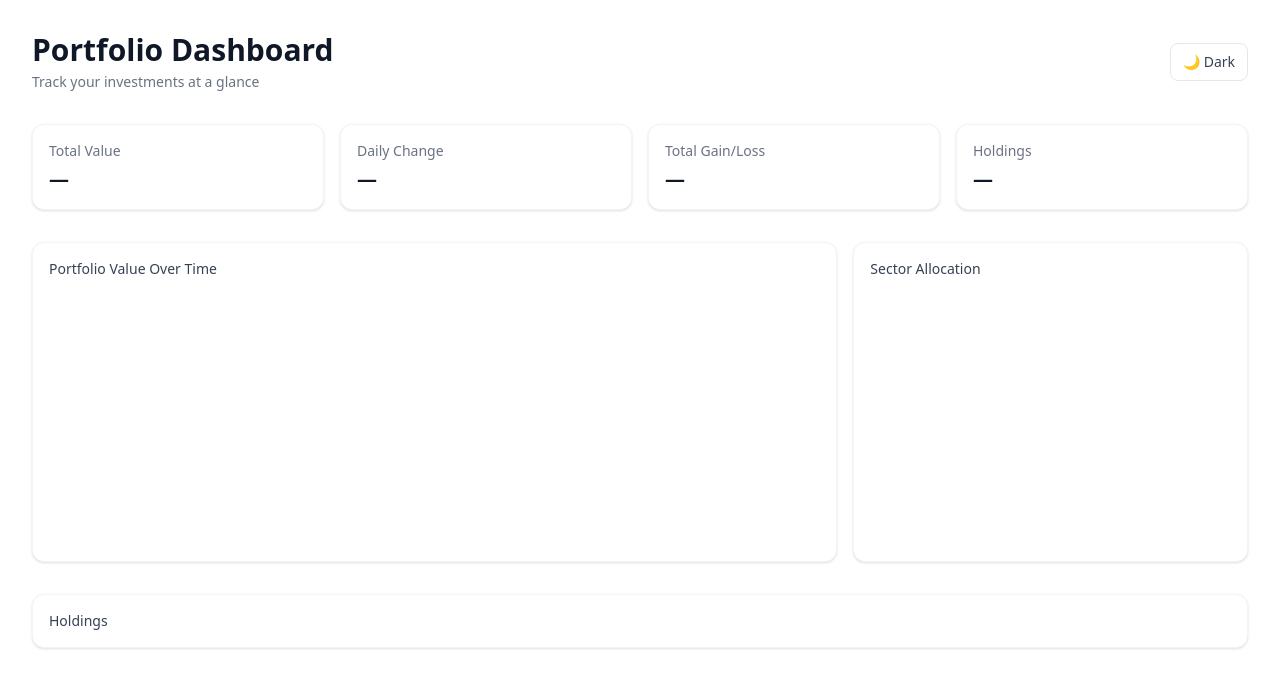
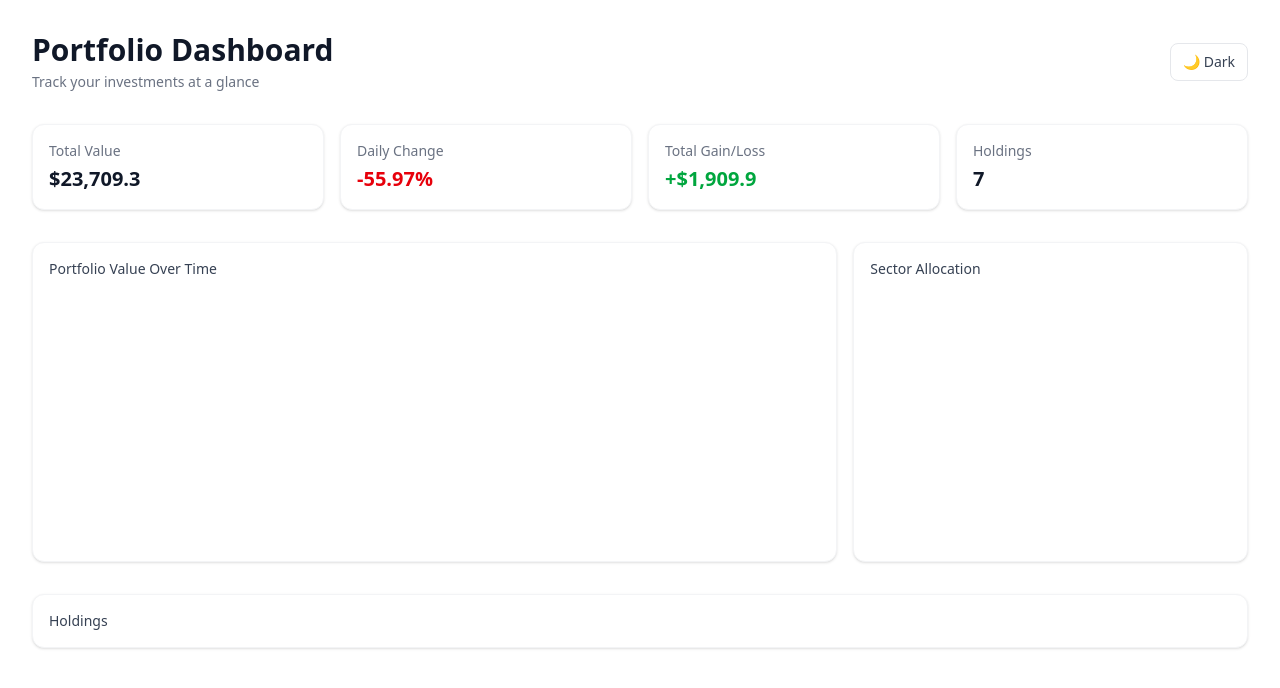
Before and after one commit to afraalmaci/finance-dashboard, a Next.js app: page / in a window 1280 px wide. Shown: the top 688 px of the page. Built offline with nearby package versions, Linux system fonts and the light colour scheme.

Commit message:
feat: fetch dashboard data with custom hook and wire up KPI cards

```diff
--- a/src/app/page.tsx
+++ b/src/app/page.tsx
@@ -1,11 +1,13 @@
 "use client";
 
-import { useDashboardStore } from "@/src/store/dashboard-store";
+import { useDashboardStore } from "../store/dashboard-store";
+import { useDashboardData } from "../lib/use-dashboard-data";
 
 // Main dashboard page - orchestrates layout and data fetching
 export default function DashboardPage() {
   const isDarkMode = useDashboardStore((state) => state.isDarkMode);
   const toggleDarkMode = useDashboardStore((state) => state.toggleDarkMode);
+  const { data, isLoading, error } = useDashboardData();
 
   return (
     <div className="min-h-screen p-4 md:p-8">
@@ -27,27 +29,50 @@ export default function DashboardPage() {
         </button>
       </header>
 
+      {/* Loading state */}
+      {isLoading && (
+        <p className="text-gray-500 dark:text-gray-400">Loading dashboard data...</p>
+      )}
+
+      {/* Error state */}
+      {error && (
+        <p className="text-red-500 dark:text-red-400">Error: {error}</p>
+      )}
+
+      {/* Data loaded */}
+      {data && !isLoading && (
+        <>
           {/* KPI summary cards */}
           <section className="grid grid-cols-1 sm:grid-cols-2 lg:grid-cols-4 gap-4 mb-8">
             <div className="bg-white dark:bg-gray-900 rounded-xl p-4 shadow-sm border border-gray-100 dark:border-gray-800">
               <p className="text-sm text-gray-500 dark:text-gray-400">Total Value</p>
-                <p className="text-xl font-semibold mt-1 text-gray-900 dark:text-gray-100">—</p>
+              <p className="text-xl font-semibold mt-1 text-gray-900 dark:text-gray-100">
+                ${data.summary.totalValue.toLocaleString()}
+              </p>
             </div>
             <div className="bg-white dark:bg-gray-900 rounded-xl p-4 shadow-sm border border-gray-100 dark:border-gray-800">
               <p className="text-sm text-gray-500 dark:text-gray-400">Daily Change</p>
-                <p className="text-xl font-semibold mt-1 text-gray-900 dark:text-gray-100">—</p>
+              <p className={`text-xl font-semibold mt-1 ${data.summary.dailyChange >= 0 ? "text-green-600 dark:text-green-400" : "text-red-600 dark:text-red-400"}`}>
+                {data.summary.dailyChange >= 0 ? "+" : ""}
+                {data.summary.dailyChangePercent.toFixed(2)}%
+              </p>
             </div>
             <div className="bg-white dark:bg-gray-900 rounded-xl p-4 shadow-sm border border-gray-100 dark:border-gray-800">
               <p className="text-sm text-gray-500 dark:text-gray-400">Total Gain/Loss</p>
-                <p className="text-xl font-semibold mt-1 text-gray-900 dark:text-gray-100">—</p>
+              <p className={`text-xl font-semibold mt-1 ${data.summary.totalGainLoss >= 0 ? "text-green-600 dark:text-green-400" : "text-red-600 dark:text-red-400"}`}>
+                {data.summary.totalGainLoss >= 0 ? "+" : ""}
+                ${data.summary.totalGainLoss.toLocaleString()}
+              </p>
             </div>
             <div className="bg-white dark:bg-gray-900 rounded-xl p-4 shadow-sm border border-gray-100 dark:border-gray-800">
               <p className="text-sm text-gray-500 dark:text-gray-400">Holdings</p>
-                <p className="text-xl font-semibold mt-1 text-gray-900 dark:text-gray-100">—</p>
+              <p className="text-xl font-semibold mt-1 text-gray-900 dark:text-gray-100">
+                {data.holdings.length}
+              </p>
             </div>
           </section>
 
-            {/* Main content grid: chart + sector allocation */}
+          {/* Main content grid: chart + sector allocation (still placeholders) */}
           <section className="grid grid-cols-1 lg:grid-cols-3 gap-4 mb-8">
             <div className="lg:col-span-2 bg-white dark:bg-gray-900 rounded-xl p-4 shadow-sm border border-gray-100 dark:border-gray-800 h-80">
               <p className="text-sm font-medium text-gray-700 dark:text-gray-300">Portfolio Value Over Time</p>
@@ -57,10 +82,12 @@ export default function DashboardPage() {
             </div>
           </section>
 
-            {/* Holdings table */}
+          {/* Holdings table (still placeholder) */}
           <section className="bg-white dark:bg-gray-900 rounded-xl p-4 shadow-sm border border-gray-100 dark:border-gray-800">
             <p className="text-sm font-medium text-gray-700 dark:text-gray-300">Holdings</p>
           </section>
+        </>
+      )}
     </div>
   );
 }
--- /dev/null
+++ b/src/lib/use-dashboard-data.ts
@@ -0,0 +1,58 @@
+"use client";
+
+import { useEffect, useState } from "react";
+import { DashboardData } from "@/src/types/portfolio";
+
+// Return shape of the hook: data, loading, and error states
+interface UseDashboardDataResult {
+  data: DashboardData | null;
+  isLoading: boolean;
+  error: string | null;
+}
+
+// Fetches dashboard data from the mock API route on mount
+export function useDashboardData(): UseDashboardDataResult {
+  const [data, setData] = useState<DashboardData | null>(null);
+  const [isLoading, setIsLoading] = useState(true);
+  const [error, setError] = useState<string | null>(null);
+
+  useEffect(() => {
+    let isCancelled = false;
+
+    async function fetchData() {
+      try {
+        setIsLoading(true);
+        setError(null);
+
+        const response = await fetch("/api/dashboard-data");
+
+        if (!response.ok) {
+          throw new Error(`Request failed with status ${response.status}`);
+        }
+
+        const json: DashboardData = await response.json();
+
+        if (!isCancelled) {
+          setData(json);
+        }
+      } catch (err) {
+        if (!isCancelled) {
+          setError(err instanceof Error ? err.message : "Something went wrong");
+        }
+      } finally {
+        if (!isCancelled) {
+          setIsLoading(false);
+        }
+      }
+    }
+
+    fetchData();
+
+    // Cleanup: prevents setting state if the component unmounts mid-fetch
+    return () => {
+      isCancelled = true;
+    };
+  }, []);
+
+  return { data, isLoading, error };
+}
```
Lines whose indentation alone changed are shown as unchanged.
